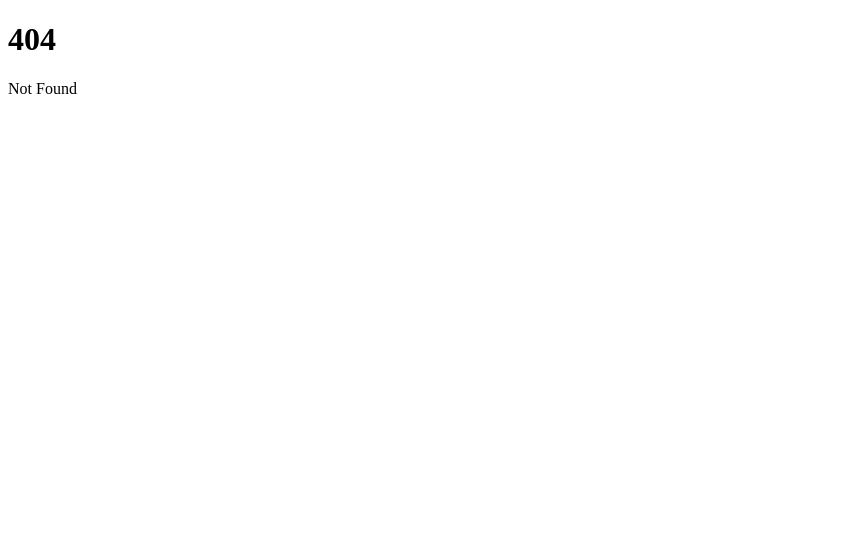
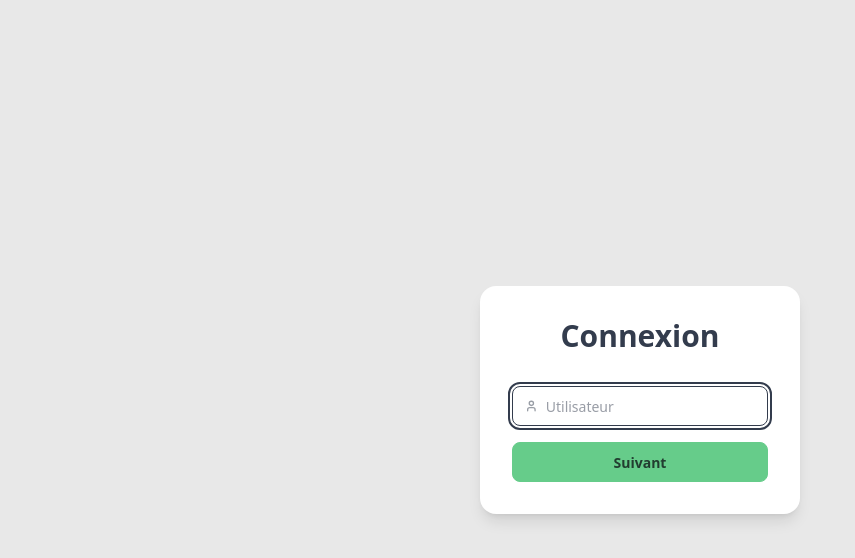
Before and after one commit to Skewnart/kvault-front, a SvelteKit app: page /login in a window 1280 px wide. Before the commit this address had no page. Shown: the top 558 px of the page, without its empty margins (0-855 px from the left). Built offline with nearby package versions, Linux system fonts and the light colour scheme.

Commit message:
feat: setting up login page / TailwindCss + DaisyUI

```diff
--- a/package.json
+++ b/package.json
@@ -22,5 +22,10 @@
 		"svelte-check": "^4.0.0",
 		"typescript": "^5.0.0",
 		"vite": "^7.0.4"
+	},
+	"dependencies": {
+		"@tailwindcss/vite": "^4.1.18",
+		"daisyui": "^5.5.14",
+		"tailwindcss": "^4.1.18"
 	}
 }
--- a/src/app.css
+++ b/src/app.css
@@ -1,105 +1,4 @@
-@import '@fontsource/fira-mono';
-
-:root {
-	--font-body:
-		Arial, -apple-system, BlinkMacSystemFont, 'Segoe UI', Roboto, Oxygen, Ubuntu, Cantarell,
-		'Open Sans', 'Helvetica Neue', sans-serif;
-	--font-mono: 'Fira Mono', monospace;
-	--color-bg-0: rgb(202, 216, 228);
-	--color-bg-1: hsl(209, 36%, 86%);
-	--color-bg-2: hsl(224, 44%, 95%);
-	--color-theme-1: #ff3e00;
-	--color-theme-2: #4075a6;
-	--color-text: rgba(0, 0, 0, 0.7);
-	--column-width: 42rem;
-	--column-margin-top: 4rem;
-	font-family: var(--font-body);
-	color: var(--color-text);
+@import "tailwindcss";
+@plugin "daisyui" {
+  themes: emerald --default;
 }
-
-body {
-	min-height: 100vh;
-	margin: 0;
-	background-attachment: fixed;
-	background-color: var(--color-bg-1);
-	background-size: 100vw 100vh;
-	background-image:
-		radial-gradient(50% 50% at 50% 50%, rgba(255, 255, 255, 0.75) 0%, rgba(255, 255, 255, 0) 100%),
-		linear-gradient(180deg, var(--color-bg-0) 0%, var(--color-bg-1) 15%, var(--color-bg-2) 50%);
-}
-
-h1,
-h2,
-p {
-	font-weight: 400;
-}
-
-p {
-	line-height: 1.5;
-}
-
-a {
-	color: var(--color-theme-1);
-	text-decoration: none;
-}
-
-a:hover {
-	text-decoration: underline;
-}
-
-h1 {
-	font-size: 2rem;
-	text-align: center;
-}
-
-h2 {
-	font-size: 1rem;
-}
-
-pre {
-	font-size: 16px;
-	font-family: var(--font-mono);
-	background-color: rgba(255, 255, 255, 0.45);
-	border-radius: 3px;
-	box-shadow: 2px 2px 6px rgb(255 255 255 / 25%);
-	padding: 0.5em;
-	overflow-x: auto;
-	color: var(--color-text);
-}
-
-.text-column {
-	display: flex;
-	max-width: 48rem;
-	flex: 0.6;
-	flex-direction: column;
-	justify-content: center;
-	margin: 0 auto;
-}
-
-input,
-button {
-	font-size: inherit;
-	font-family: inherit;
-}
-
-button:focus:not(:focus-visible) {
-	outline: none;
-}
-
-@media (min-width: 720px) {
-	h1 {
-		font-size: 2.4rem;
-	}
-}
-
-.visually-hidden {
-	border: 0;
-	clip: rect(0 0 0 0);
-	height: auto;
-	margin: 0;
-	overflow: hidden;
-	padding: 0;
-	position: absolute;
-	width: 1px;
-	white-space: nowrap;
-}
--- /dev/null
+++ b/src/routes/login/+page.svelte
@@ -0,0 +1,120 @@
+<script lang="ts">
+	import { fade } from 'svelte/transition';
+	import "../../app.css";
+
+	const TITLE = "Connexion";
+	const GOOD_USERNAME = "user"; // temp
+	const GOOD_PASSWORD = "password"; //temp
+
+	let username = $state('');
+	let password = $state('');
+
+	let error = $state("");
+	let showPassword = $state(false);
+	let logged_in = $state(false);
+
+	function onsubmit() {
+		error = "";
+
+		if (!showPassword) {
+			if (username == GOOD_USERNAME) {
+				showPassword = true;
+			}
+			else {
+				error = "Utilisateur inconnu";
+			}
+		}
+		else {
+			if (username == GOOD_USERNAME && password == GOOD_PASSWORD) {
+				logged_in = true;
+			}
+			else {
+				error = "Mot de passe erroné";
+			}
+		}
+	}
+
+	function giveFocus(element:HTMLElement) {
+		element.focus();
+	}
+</script>
+
+<svelte:head>
+	<title>{TITLE}</title>
+</svelte:head>
+
+
+<section class="min-h-screen flex items-center justify-center bg-base-200">
+	<div class="w-full max-w-xs">
+		<div class="card shadow-lg bg-base-100 p-8">
+			<h1 class="text-3xl font-bold text-center mb-8">{TITLE}</h1>
+			<form {onsubmit}>
+				<div class="mb-4">
+					<label class="input w-full">
+						<svg class="h-[1em] opacity-50" xmlns="http://www.w3.org/2000/svg" viewBox="0 0 24 24">
+							<g
+							stroke-linejoin="round"
+							stroke-linecap="round"
+							stroke-width="2.5"
+							fill="none"
+							stroke="currentColor"
+							>
+							<path d="M19 21v-2a4 4 0 0 0-4-4H9a4 4 0 0 0-4 4v2"></path>
+							<circle cx="12" cy="7" r="4"></circle>
+							</g>
+						</svg>
+						<input
+							id="username"
+							autocomplete="username"
+							type="text"
+							placeholder="Utilisateur"
+							disabled={showPassword}
+							bind:value={username}
+							autofocus
+						/>
+					</label>
+				</div>
+
+				{#if showPassword}
+					<div class="mb-4" transition:fade>
+						<label class="input w-full">
+							<svg class="h-[1em] opacity-50" xmlns="http://www.w3.org/2000/svg" viewBox="0 0 24 24">
+								<g
+								stroke-linejoin="round"
+								stroke-linecap="round"
+								stroke-width="2.5"
+								fill="none"
+								stroke="currentColor"
+								>
+								<path
+									d="M2.586 17.414A2 2 0 0 0 2 18.828V21a1 1 0 0 0 1 1h3a1 1 0 0 0 1-1v-1a1 1 0 0 1 1-1h1a1 1 0 0 0 1-1v-1a1 1 0 0 1 1-1h.172a2 2 0 0 0 1.414-.586l.814-.814a6.5 6.5 0 1 0-4-4z"
+								></path>
+								<circle cx="16.5" cy="7.5" r=".5" fill="currentColor"></circle>
+								</g>
+							</svg>
+							<input
+								id="password"
+								type="password"
+								placeholder="Mot de passe"
+								bind:value={password}
+								use:giveFocus
+							/>
+						</label>
+					</div>
+				{/if}
+
+				<button class="btn btn-primary w-full" type="submit">
+					{showPassword ? 'Connexion' : 'Suivant'}
+				</button>
+			</form>
+
+			{#if error}
+				<p class="text-error text-center mt-4" transition:fade>{error}</p>
+			{/if}
+
+			{#if logged_in}
+				<h2 class="text-success text-center mt-4">Hello {username}!</h2>
+			{/if}
+		</div>
+	</div>
+</section>
--- a/src/routes/old/+layout.svelte
+++ b/src/routes/old/+layout.svelte
@@ -1,6 +1,6 @@
 <script lang="ts">
 	import Header from './Header.svelte';
-	import '../../app.css';
+	import './app.css';
 
 	let { children } = $props();
 </script>
--- /dev/null
+++ b/src/routes/old/app.css
@@ -0,0 +1 @@
+@import "tailwindcss";
--- a/vite.config.ts
+++ b/vite.config.ts
@@ -1,8 +1,12 @@
 import { sveltekit } from '@sveltejs/kit/vite';
 import { defineConfig } from 'vite';
+import tailwindcss from '@tailwindcss/vite';
 
 export default defineConfig({
-	plugins: [sveltekit()],
+	plugins: [
+		sveltekit(),
+		tailwindcss()
+	],
 	server: {
 		allowedHosts : [
 			"kvault.corentinz.fr"
```
Also changed, not shown: à penser.txt (added), 1 other file (tests, documents, lock files or other folders).
